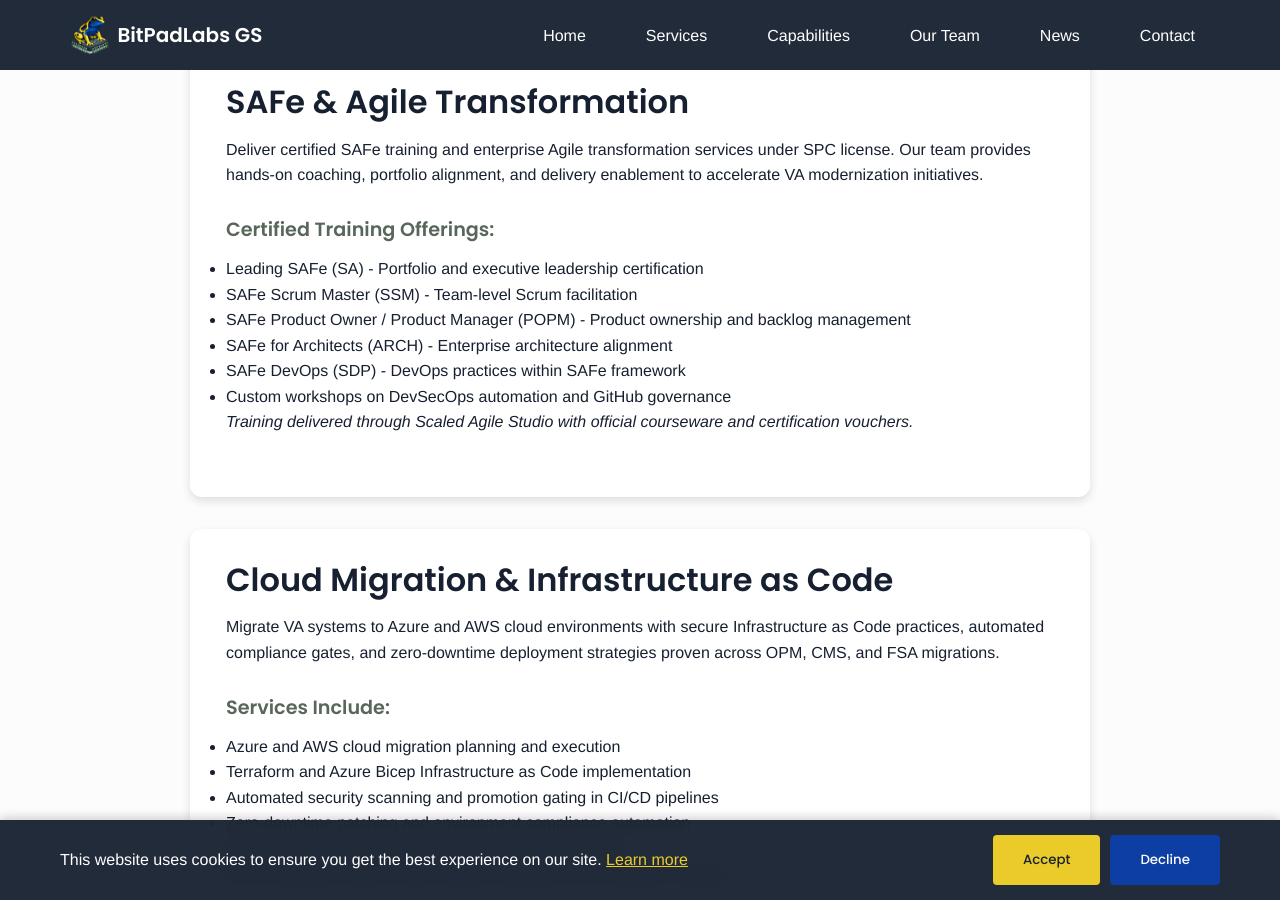
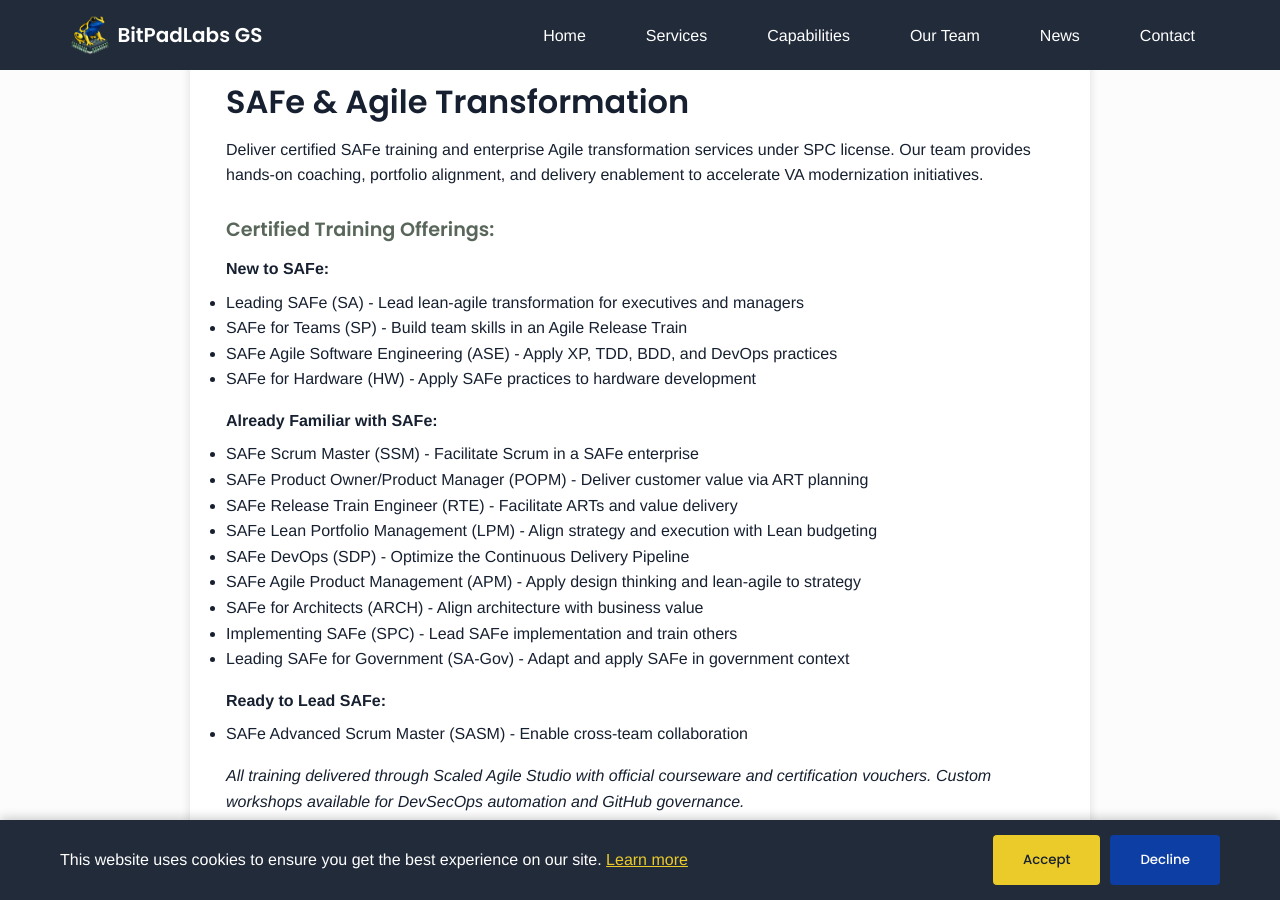
Before and after one commit to BitPadLabs/bitpadlabsgs-site, a Jekyll site: the page built from services.html, in a window 1280 px wide and 900 px high, scrolled down 1562 px. Built offline with Jekyll 4.4.1, drawn with Linux system fonts in a browser that asks for light colours.

Commit message:
Revise and expand SAFe training offerings section
The Certified Training Offerings section in services.html was reorganized to group courses by experience level (New to SAFe, Already Familiar, Ready to Lead). Several new SAFe courses were added, descriptions were updated for clarity, and the note about training delivery was revised to mention custom workshops.

```diff
--- a/services.html
+++ b/services.html
@@ -72,15 +72,30 @@
           VA modernization initiatives.
         </p>
         <h3 style="color: #59675B; font-size: 1.2rem; margin-top: 1.5rem;">Certified Training Offerings:</h3>
-        <ul>
-          <li>Leading SAFe (SA) - Portfolio and executive leadership certification</li>
-          <li>SAFe Scrum Master (SSM) - Team-level Scrum facilitation</li>
-          <li>SAFe Product Owner / Product Manager (POPM) - Product ownership and backlog management</li>
-          <li>SAFe for Architects (ARCH) - Enterprise architecture alignment</li>
-          <li>SAFe DevOps (SDP) - DevOps practices within SAFe framework</li>
-          <li>Custom workshops on DevSecOps automation and GitHub governance</li>
+        <p style="margin-bottom: 0.5rem;"><strong>New to SAFe:</strong></p>
+        <ul style="margin-bottom: 1rem;">
+          <li>Leading SAFe (SA) - Lead lean-agile transformation for executives and managers</li>
+          <li>SAFe for Teams (SP) - Build team skills in an Agile Release Train</li>
+          <li>SAFe Agile Software Engineering (ASE) - Apply XP, TDD, BDD, and DevOps practices</li>
+          <li>SAFe for Hardware (HW) - Apply SAFe practices to hardware development</li>
         </ul>
-        <p><em>Training delivered through Scaled Agile Studio with official courseware and certification vouchers.</em></p>
+        <p style="margin-bottom: 0.5rem;"><strong>Already Familiar with SAFe:</strong></p>
+        <ul style="margin-bottom: 1rem;">
+          <li>SAFe Scrum Master (SSM) - Facilitate Scrum in a SAFe enterprise</li>
+          <li>SAFe Product Owner/Product Manager (POPM) - Deliver customer value via ART planning</li>
+          <li>SAFe Release Train Engineer (RTE) - Facilitate ARTs and value delivery</li>
+          <li>SAFe Lean Portfolio Management (LPM) - Align strategy and execution with Lean budgeting</li>
+          <li>SAFe DevOps (SDP) - Optimize the Continuous Delivery Pipeline</li>
+          <li>SAFe Agile Product Management (APM) - Apply design thinking and lean-agile to strategy</li>
+          <li>SAFe for Architects (ARCH) - Align architecture with business value</li>
+          <li>Implementing SAFe (SPC) - Lead SAFe implementation and train others</li>
+          <li>Leading SAFe for Government (SA-Gov) - Adapt and apply SAFe in government context</li>
+        </ul>
+        <p style="margin-bottom: 0.5rem;"><strong>Ready to Lead SAFe:</strong></p>
+        <ul style="margin-bottom: 1rem;">
+          <li>SAFe Advanced Scrum Master (SASM) - Enable cross-team collaboration</li>
+        </ul>
+        <p><em>All training delivered through Scaled Agile Studio with official courseware and certification vouchers. Custom workshops available for DevSecOps automation and GitHub governance.</em></p>
       </div>
 
       <div class="content-block card" style="padding: 2rem; margin-bottom: 2rem;">
```
